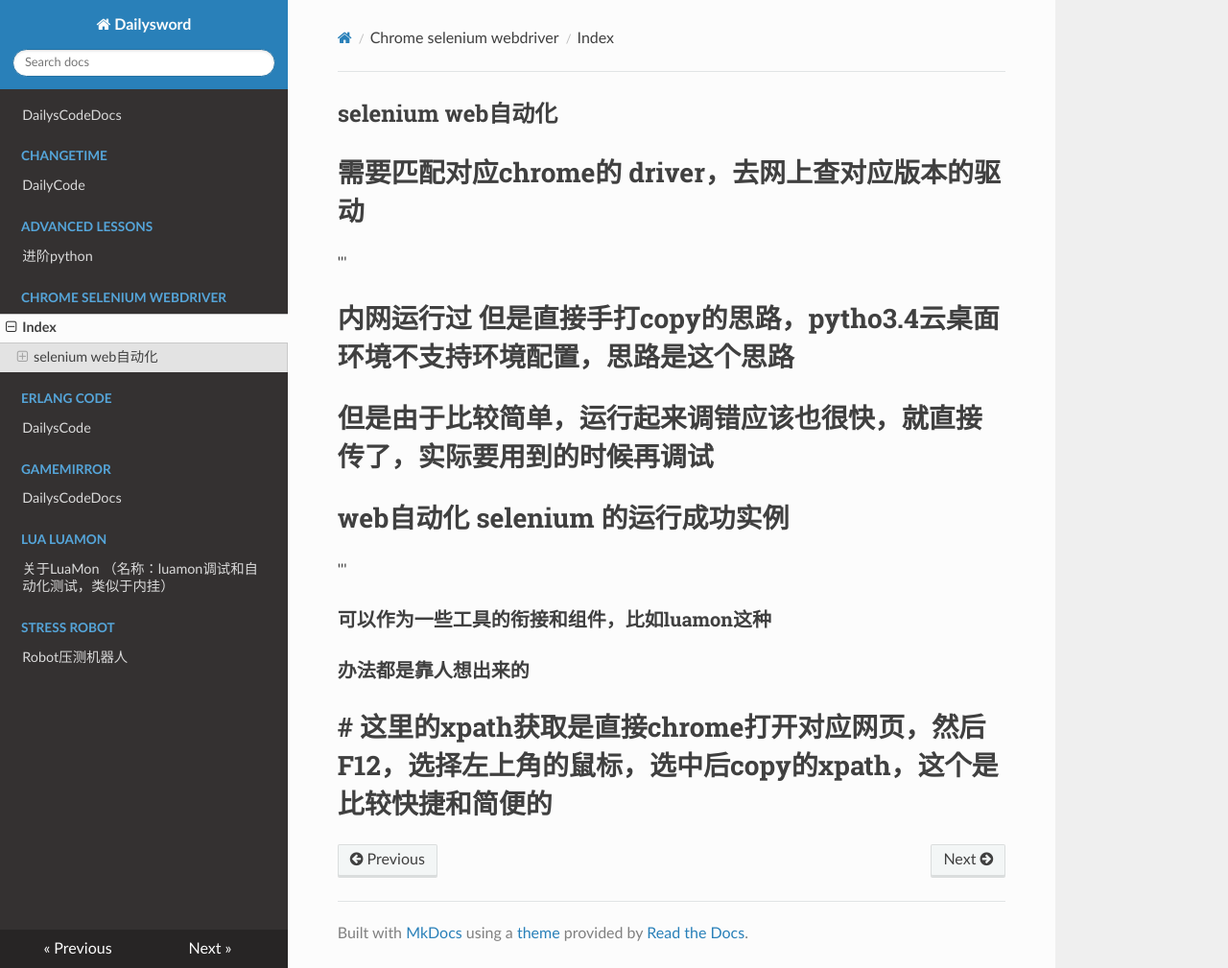
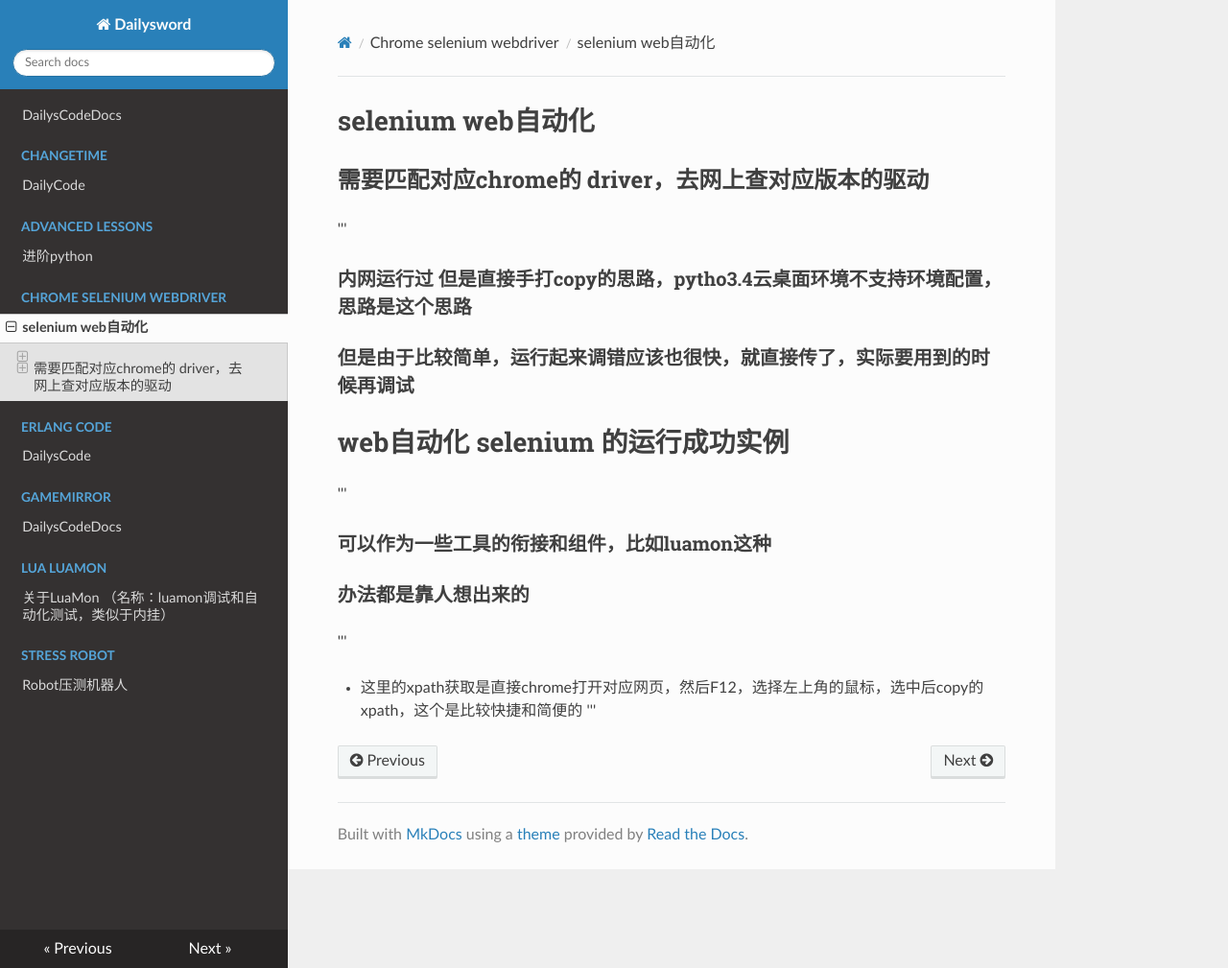
Before and after one commit to DailyR/mkdocs, an MkDocs documentation site: the page built from docs/chrome_selenium_webdriver/README.md, in a window 1280 px wide and 1009 px high. Shown: the whole window at 96% size. Built offline with MkDocs 1.6.1, drawn with Linux system fonts in a browser that asks for light colours; nearby versions of some CDN libraries.

Commit message:
add gamemirrot .md

```diff
--- a/docs/chrome_selenium_webdriver/README.md
+++ b/docs/chrome_selenium_webdriver/README.md
@@ -1,13 +1,13 @@
-#
-## selenium  web自动化
+# selenium  web自动化
+##
 
 ###
 
-# 需要匹配对应chrome的 driver，去网上查对应版本的驱动
+## 需要匹配对应chrome的 driver，去网上查对应版本的驱动
 
 '''
-# 内网运行过  但是直接手打copy的思路，pytho3.4云桌面环境不支持环境配置，思路是这个思路
-# 但是由于比较简单，运行起来调错应该也很快，就直接传了，实际要用到的时候再调试
+### 内网运行过  但是直接手打copy的思路，pytho3.4云桌面环境不支持环境配置，思路是这个思路
+### 但是由于比较简单，运行起来调错应该也很快，就直接传了，实际要用到的时候再调试
 # web自动化 selenium 的运行成功实例
 '''
 
@@ -16,5 +16,7 @@
 
 ### 办法都是靠人想出来的
 
-
-#  # 这里的xpath获取是直接chrome打开对应网页，然后F12，选择左上角的鼠标，选中后copy的xpath，这个是比较快捷和简便的
+'''
+###
+- 这里的xpath获取是直接chrome打开对应网页，然后F12，选择左上角的鼠标，选中后copy的xpath，这个是比较快捷和简便的
+'''
```
Also changed, not shown: docs/advanced-lessons/README.md (+1 -1 lines).
